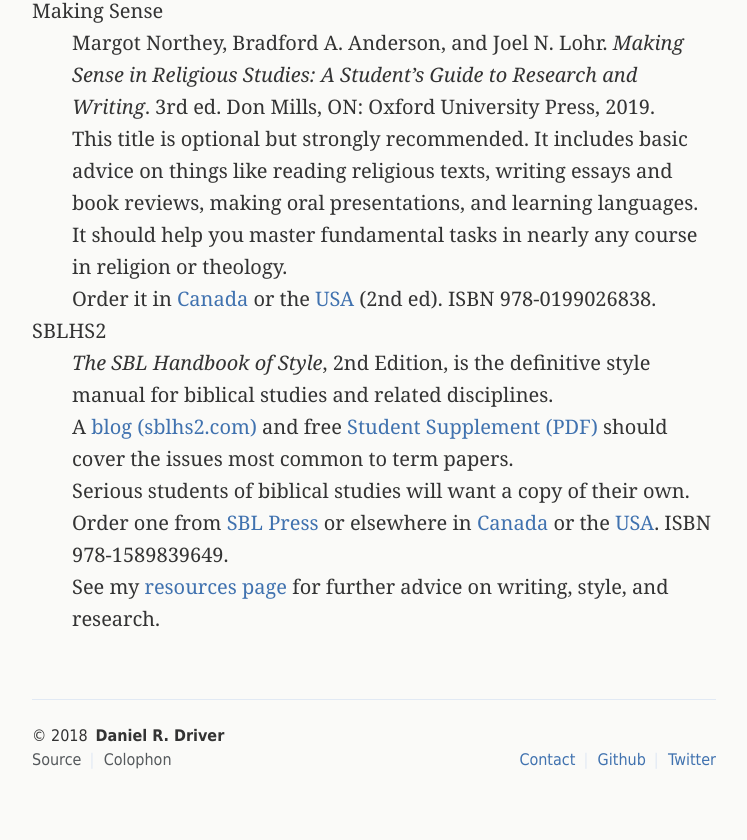
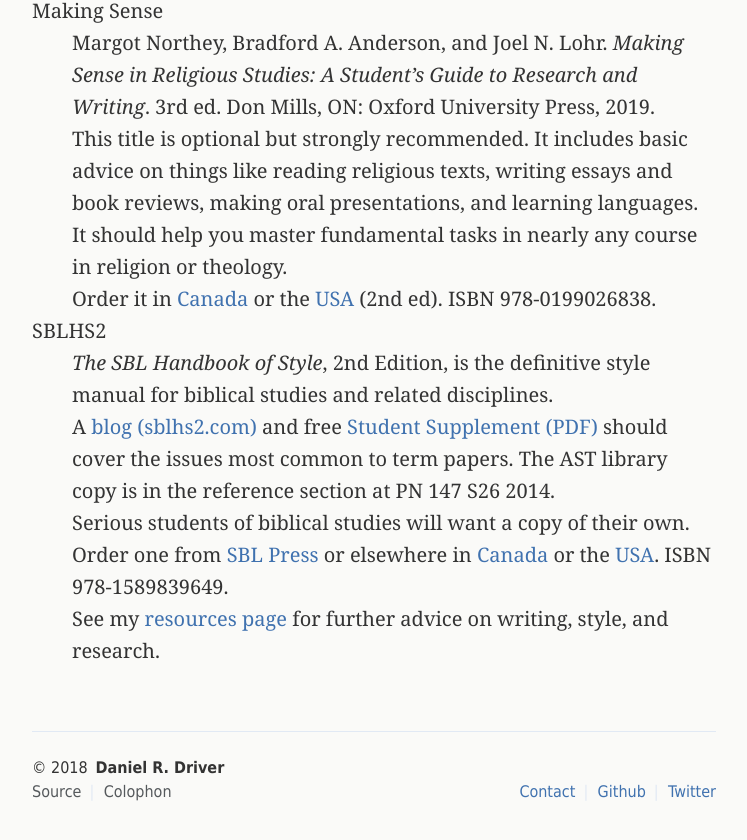
Before and after one commit to danieldriver/danieldriver.github.io, a Jekyll site: the page built from _pages/hb-3112.md, in a window 1280 px wide and 900 px high, scrolled down 1395 px. Shown: the top 840 px of the window, without its empty margins (266-1013 px from the left). Built offline with Jekyll 4.4.1, drawn with Linux system fonts in a browser that asks for light colours.

Commit message:
add call number for SBLHS

```diff
--- a/_includes/recommended.md
+++ b/_includes/recommended.md
@@ -9,6 +9,6 @@
 
 SBLHS2
 : *The SBL Handbook of Style*, 2nd Edition, is the definitive style manual for biblical studies and related disciplines.
-: A [blog (sblhs2.com)](https://sblhs2.com) and free [Student Supplement (PDF)](https://www.sbl-site.org/assets/pdfs/pubs/SBLHSsupp2015-02.pdf) should cover the issues most common to term papers.
+: A [blog (sblhs2.com)](https://sblhs2.com) and free [Student Supplement (PDF)](https://www.sbl-site.org/assets/pdfs/pubs/SBLHSsupp2015-02.pdf) should cover the issues most common to term papers. The AST library copy is in the reference section at PN 147 S26 2014.
 : Serious students of biblical studies will want a copy of their own. Order one from [SBL Press](https://www.sbl-site.org/publications/SBLHandbookofStyle.aspx) or elsewhere in [Canada](https://amzn.to/2RXeAYH) or the [USA](https://amzn.to/2DherLs). ISBN 978-1589839649.
 : See my [resources page]({{ site.baseurl }}/resources/) for further advice on writing, style, and research.
```
